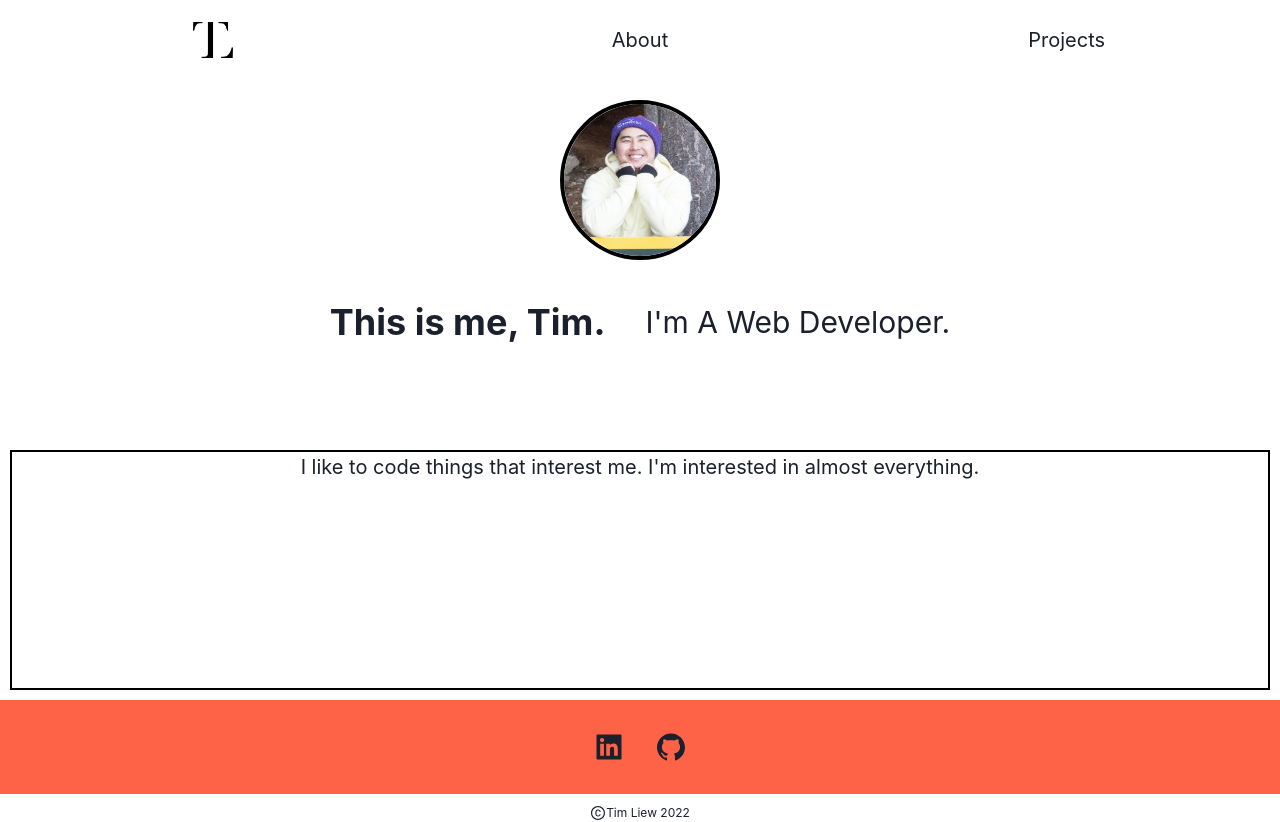
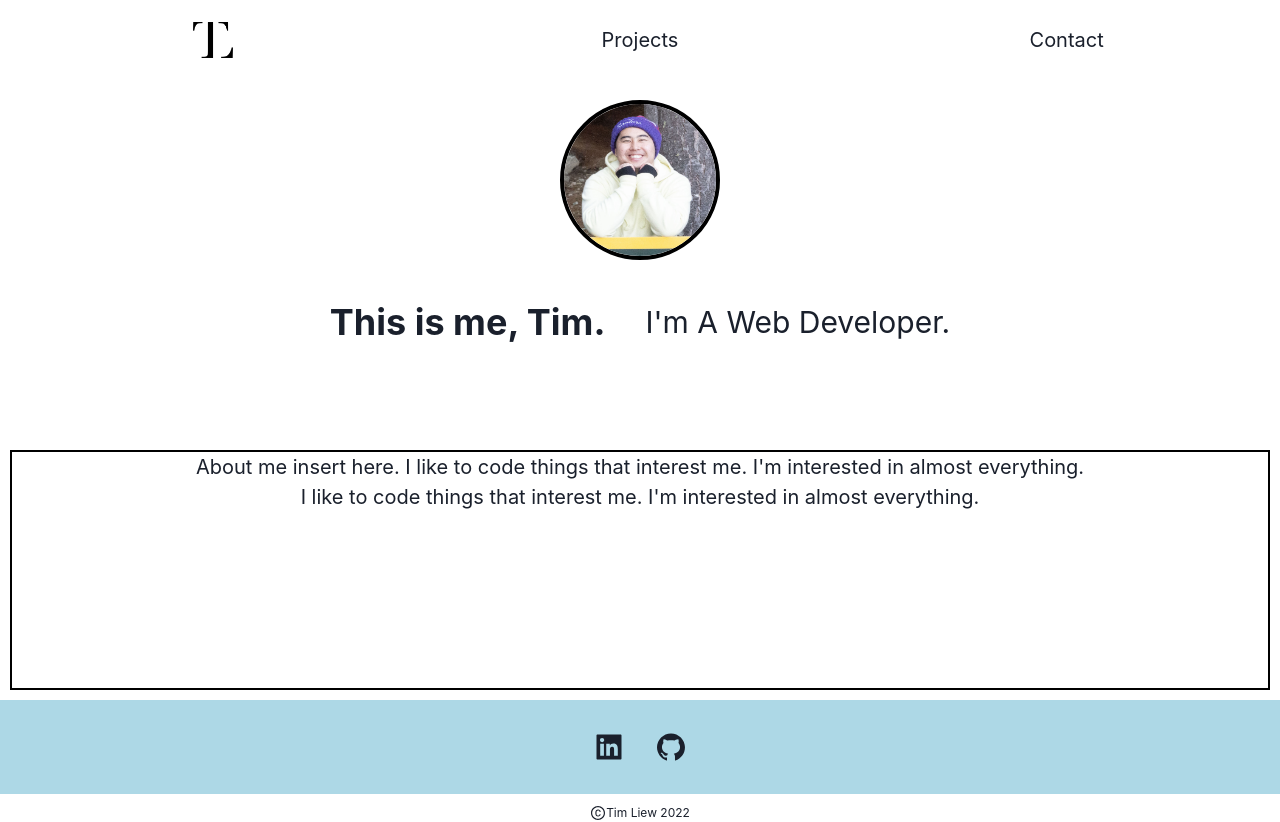
Before and after one commit to Tweemo/typescript-portfolio, a Next.js app: page / in a window 1280 px wide. Built offline with nearby package versions, Linux system fonts and the light colour scheme.

Commit message:
added functioning links to socials

```diff
--- a/package.json
+++ b/package.json
@@ -17,7 +17,8 @@
     "next": "12.1.6",
     "react": "18.1.0",
     "react-dom": "18.1.0",
-    "react-icons": "^4.4.0"
+    "react-icons": "^4.4.0",
+    "react-router-dom": "^6.3.0"
   },
   "devDependencies": {
     "@types/node": "17.0.35",
--- a/pages/index.tsx
+++ b/pages/index.tsx
@@ -23,6 +23,9 @@ const Home: NextPage = () => (
     <Intro />
 
       <Text className={styles.info} fontSize='xl' align='center'>
+        About me insert here.
+        I like to code things that interest me. I&apos;m interested in almost everything.
+        <br></br>
         I like to code things that interest me. I&apos;m interested in almost everything.
       </Text>
 
--- a/pages/navbar.tsx
+++ b/pages/navbar.tsx
@@ -18,10 +18,10 @@ const Navbar = () => {
         <Image className={styles.logo} src='images/TL_Black_01.png' alt='logo'/>
       </Center>
       <Center>
-        <Text fontSize='xl'> About</Text>
+        <Text fontSize='xl'>Projects</Text>
       </Center>
       <Center>
-        <Text fontSize='xl'> Projects</Text>
+        <Text fontSize='xl'>Contact</Text>
       </Center>
     </SimpleGrid>
   </Box>
--- a/pages/socials.tsx
+++ b/pages/socials.tsx
@@ -5,16 +5,25 @@ import {
 } from '@chakra-ui/react'
 import styles from '../styles/Home.module.css'
 import { AiFillLinkedin, AiOutlineGithub, AiOutlineCopyrightCircle } from 'react-icons/ai'
-
+import { Link } from '@chakra-ui/react'
+import NextLink from 'next/link'
 
 const Socials = () => {
 
   return (
     <>
-    <Container className={styles.socials} bg='tomato' p={4}>
-      <AiFillLinkedin size='2rem' className={styles.icon}/>
-      <AiOutlineGithub size='2rem' className={styles.icon}/>
-    </Container>
+      <Container className={styles.socials} bg='lightblue' p={4}>
+        <NextLink href='https://www.linkedin.com/in/tim-liew-a9572b20b/' passHref>
+          <Link>
+            <AiFillLinkedin size='2rem' className={styles.icon}/>
+          </Link>
+        </NextLink>
+        <NextLink href='https://github.com/Tweemo' passHref>
+          <Link>
+            <AiOutlineGithub size='2rem' className={styles.icon}/>
+          </Link>
+        </NextLink>
+      </Container>
       <Center>
         <AiOutlineCopyrightCircle/>
         <Text fontSize='xs'>
```
Also changed, not shown: 1 other file (tests, documents, lock files or other folders).
